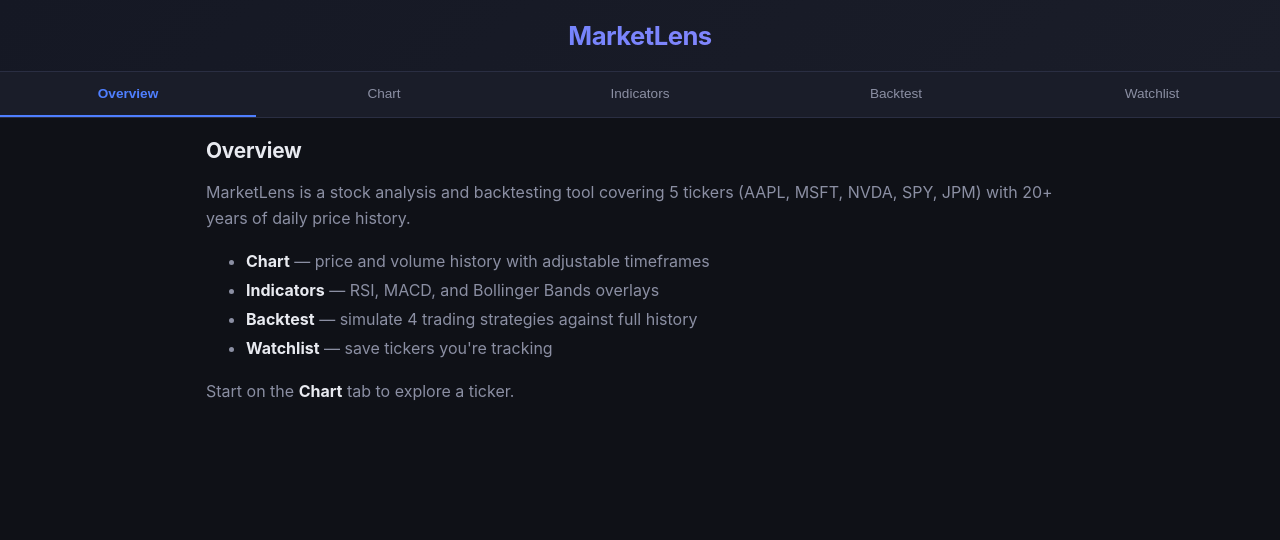
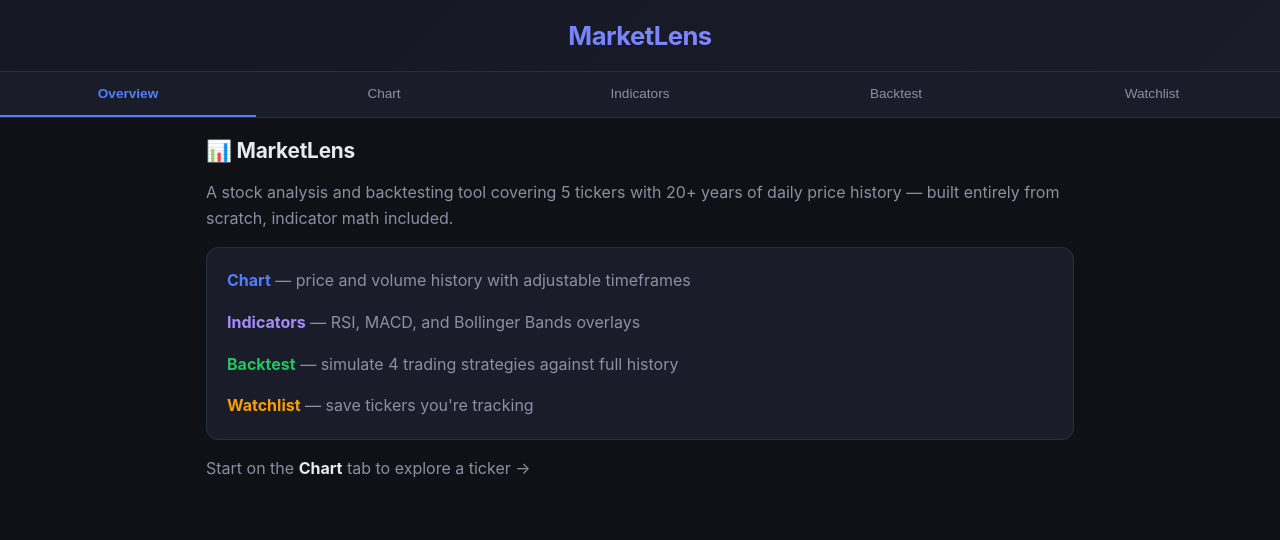
Before and after one commit to Jib1010/marketlens, a plain HTML site: page index.html in a window 1280 px wide. Drawn offline with nearby package versions, Linux system fonts and the light colour scheme.

Commit message:
Day 12: card-style overview tab

```diff
--- a/index.html
+++ b/index.html
@@ -145,15 +145,15 @@
   </nav>
 
 <div id="tab-overview" class="tab-content active">
-    <h2>Overview</h2>
-    <p>MarketLens is a stock analysis and backtesting tool covering 5 tickers (AAPL, MSFT, NVDA, SPY, JPM) with 20+ years of daily price history.</p>
-    <ul>
-      <li><strong>Chart</strong> — price and volume history with adjustable timeframes</li>
-      <li><strong>Indicators</strong> — RSI, MACD, and Bollinger Bands overlays</li>
-      <li><strong>Backtest</strong> — simulate 4 trading strategies against full history</li>
-      <li><strong>Watchlist</strong> — save tickers you're tracking</li>
-    </ul>
-    <p>Start on the <strong>Chart</strong> tab to explore a ticker.</p>
+    <h2>📊 MarketLens</h2>
+    <p>A stock analysis and backtesting tool covering 5 tickers with 20+ years of daily price history — built entirely from scratch, indicator math included.</p>
+    <div class="card">
+      <p style="margin-top:0;"><strong style="color:var(--accent);">Chart</strong> — price and volume history with adjustable timeframes</p>
+      <p><strong style="color:var(--purple);">Indicators</strong> — RSI, MACD, and Bollinger Bands overlays</p>
+      <p><strong style="color:var(--green);">Backtest</strong> — simulate 4 trading strategies against full history</p>
+      <p style="margin-bottom:0;"><strong style="color:#f59e0b;">Watchlist</strong> — save tickers you're tracking</p>
+    </div>
+    <p>Start on the <strong>Chart</strong> tab to explore a ticker →</p>
   </div>
   <div id="tab-chart" class="tab-content">
     <label for="ticker-select">Ticker:</label>
```
